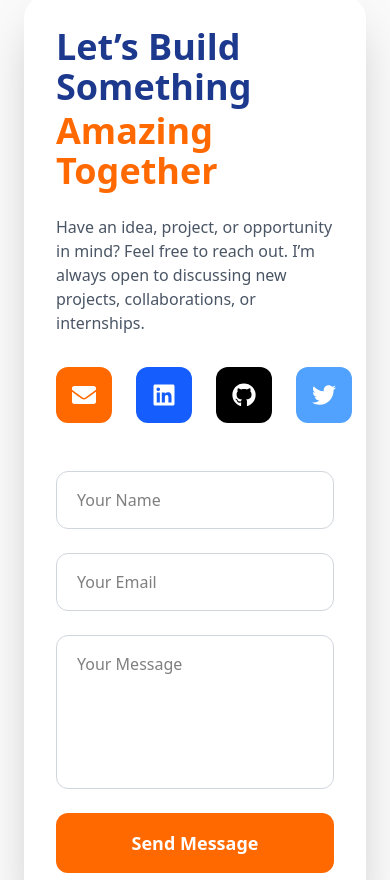
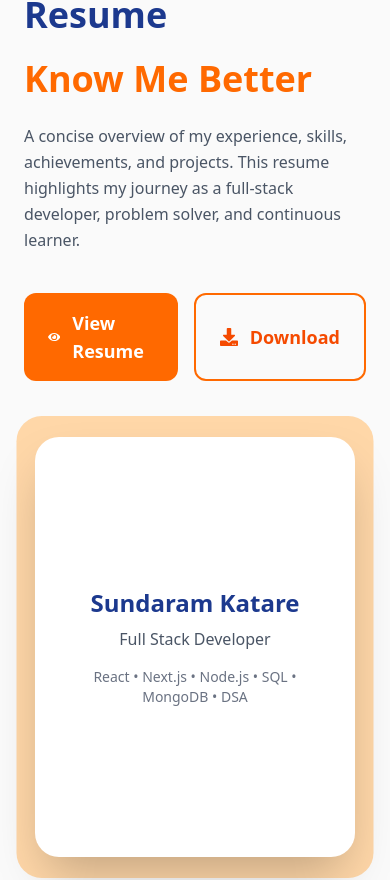
Before and after one commit to Sundaram-Katare/portfolio005, a Next.js app: page / in a window 390 px wide. Shown: the part 5279-6159 px from the top of the page. Built offline with nearby package versions, Linux system fonts and the light colour scheme.

Commit message:
Build the resume section

```diff
--- a/app/layout.tsx
+++ b/app/layout.tsx
@@ -20,8 +20,8 @@ const geistMono = Geist_Mono({
 });
 
 export const metadata: Metadata = {
-  title: "Create Next App",
-  description: "Generated by create next app",
+  title: "Sundaram Portfolio",
+  description: "Created by Sundaram Katare",
 };
 
 export default function RootLayout({
--- a/app/page.tsx
+++ b/app/page.tsx
@@ -3,6 +3,7 @@ import HeroLeft from "@/components/HeroLeft";
 import HeroRight from "@/components/HeroRight";
 import Highlights from "@/components/Highlights";
 import Projects from "@/components/Projects";
+import Resume from "@/components/Resume";
 import Skills from "@/components/Skills";
 import Image from "next/image";
 
@@ -26,6 +27,8 @@ export default function Home() {
         <Highlights />
       </div>
 
+      <Resume />
+
       <div className="" id="contact">
         <Contact />
       </div>
--- /dev/null
+++ b/components/Resume.tsx
@@ -0,0 +1,77 @@
+"use client";
+
+import { motion } from "framer-motion";
+import { FaDownload, FaEye } from "react-icons/fa";
+
+export default function Resume() {
+  return (
+    <div className="w-full max-w-screen-xl mx-auto px-6 lg:px-20 py-20">
+      <motion.div
+        initial={{ opacity: 0, y: 40 }}
+        whileInView={{ opacity: 1, y: 0 }}
+        transition={{ duration: 0.6 }}
+        viewport={{ once: true }}
+        className="grid grid-cols-1 lg:grid-cols-2 gap-14 items-center"
+      >
+        <div className="flex flex-col gap-6">
+          <h1 className="text-4xl font-bold font-poppins text-blue-900">
+            Resume
+          </h1>
+          <h2 className="text-4xl font-bold text-orange-500">
+            Know Me Better
+          </h2>
+
+          <p className="text-gray-600 max-w-md leading-relaxed">
+            A concise overview of my experience, skills, achievements, and
+            projects. This resume highlights my journey as a full-stack
+            developer, problem solver, and continuous learner.
+          </p>
+
+          <div className="flex gap-4 mt-4">
+            <a
+              href="https://drive.google.com/file/d/1Qlhz9FSxLEML7ND3ZihPqRrPeypVDwDJ/view?usp=drive_link"
+              target="_blank"
+              className="flex items-center gap-3 bg-orange-500 text-white px-6 py-4 rounded-xl font-semibold text-lg hover:scale-105 transition"
+            >
+              <FaEye />
+              View Resume
+            </a>
+
+            <a
+              href="https://drive.google.com/file/d/1Qlhz9FSxLEML7ND3ZihPqRrPeypVDwDJ/view?usp=drive_link"
+              download
+              className="flex items-center gap-3 border-2 border-orange-500 text-orange-600 px-6 py-4 rounded-xl font-semibold text-lg hover:scale-105 transition"
+            >
+              <FaDownload />
+              Download
+            </a>
+          </div>
+        </div>
+
+        <motion.div
+          initial={{ opacity: 0, scale: 0.9 }}
+          whileInView={{ opacity: 1, scale: 1 }}
+          transition={{ duration: 0.6 }}
+          viewport={{ once: true }}
+          className="relative flex items-center justify-center"
+        >
+          <div className="absolute w-[340px] h-[440px] rounded-3xl bg-orange-200 scale-105"></div>
+
+          <div className="relative w-[320px] h-[420px] bg-white rounded-3xl shadow-2xl flex items-center justify-center text-center px-6">
+            <div>
+              <h3 className="text-2xl font-bold text-blue-900 mb-2">
+                Sundaram Katare
+              </h3>
+              <p className="text-gray-600 mb-4">
+                Full Stack Developer
+              </p>
+              <p className="text-sm text-gray-500">
+                React • Next.js • Node.js • SQL • MongoDB • DSA
+              </p>
+            </div>
+          </div>
+        </motion.div>
+      </motion.div>
+    </div>
+  );
+}
```
